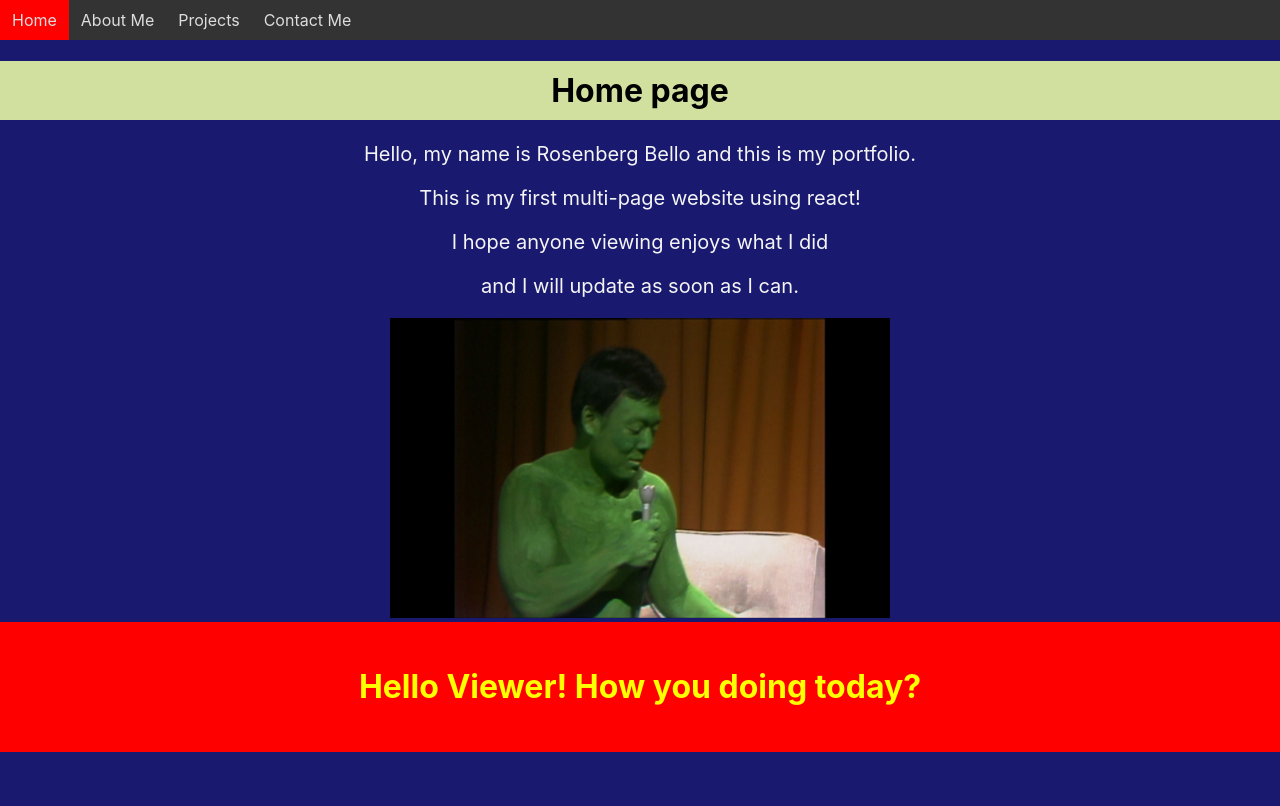
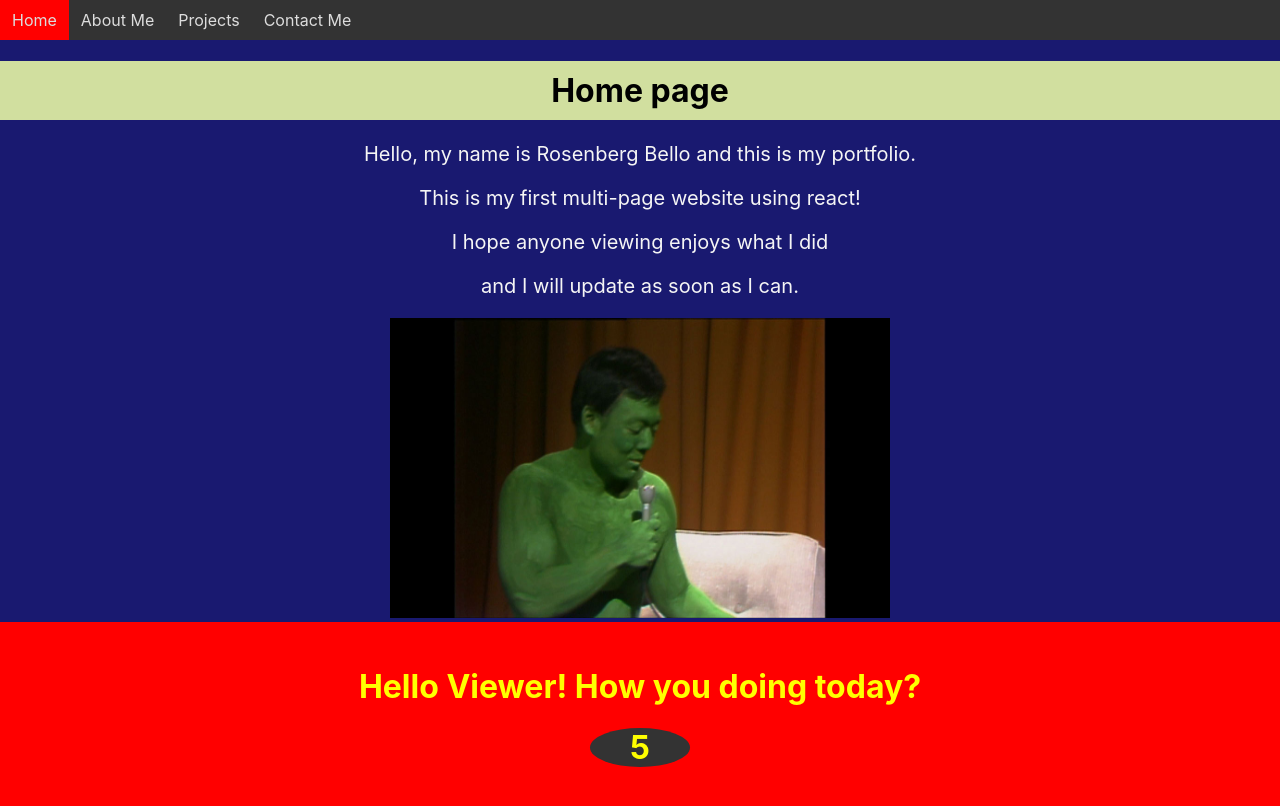
Before and after one commit to Bello2441/bello2441-github.io, a React (Create React App) app: page / in a window 1280 px wide. Built offline with nearby package versions, Linux system fonts and the light colour scheme.

Commit message:
added final piece : a counter animation

```diff
--- a/src/components/Home.js
+++ b/src/components/Home.js
@@ -13,13 +13,25 @@ class Home extends React.Component {
             <p className="p-color">and I will update as soon as I can.</p>
             <img className="homeImg" src={logo} alt="image_of_me" />
             <Spring
-            from={{ opacity: 0, marginTop: -500}}
-            to={{ opacity: 1, marginTop : 0}}
+            from={{ opacity: 0}}
+            to={{ opacity: 1}}
+            confidg={{delay : 2000, duration : 2000}}
         >
             {props => (
                 <div style={props}>
-                    <div style={c1Style}>
+                    <div style={c2Style}>
                         <h1>Hello Viewer! How you doing today?</h1>
+                        <Spring
+                        from = {{number : 0}}
+                        to = {{number : 86400}}
+                        config={{duration : 86400000}}
+                        >
+                            {props => (
+                                <div style={props}>
+                                    <h1 style={counter}>{props.number.toFixed()}</h1>
+                                </div>
+                            )}
+                        </Spring>
                     </div>
                 </div>
             )}
@@ -30,10 +42,18 @@ class Home extends React.Component {
     }
 }
 
-const c1Style ={
+const c2Style ={
     background : 'red',
     color : 'yellow',
     padding : '1.5rem'
 }
 
+const counter = {
+    background : '#333',
+    textAlign : 'center',
+    width : '100px',
+    borderRadius : '50%',
+    margin : '1rem auto'
+}
+
 export default Home;
```
